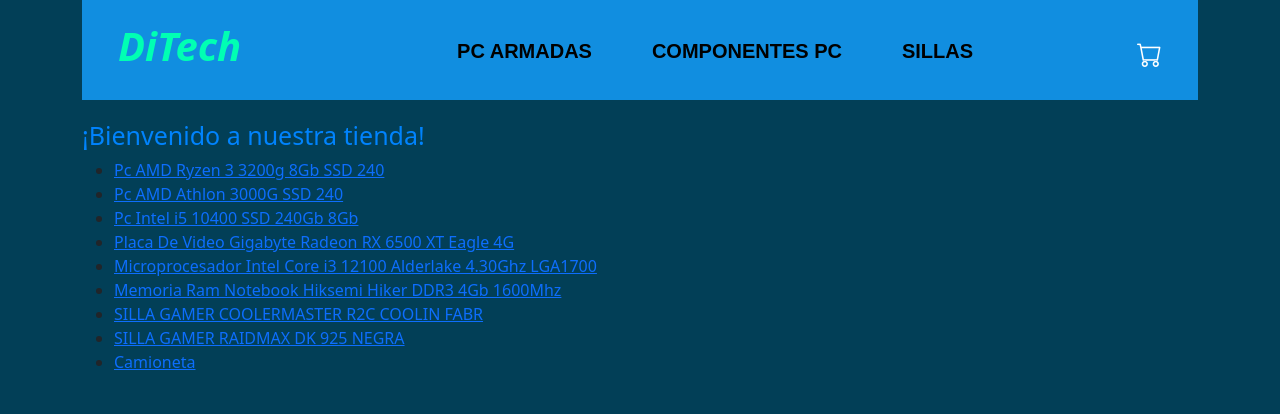
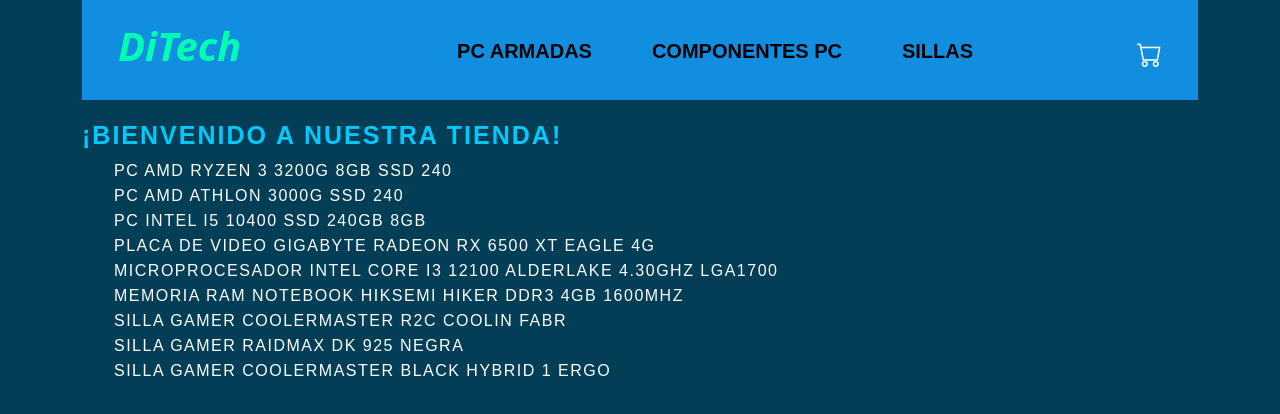
Before and after one commit to RodriColl/PreEntrega2Coll, a React (Vite) app: page / in a window 1280 px wide. Shown: the top 414 px of the page. Built offline with nearby package versions, Linux system fonts and the light colour scheme.

Commit message:
Estilos, orden por categoria

```diff
--- a/src/App.jsx
+++ b/src/App.jsx
@@ -1,6 +1,6 @@
 import React from 'react';
 import { BrowserRouter as Router, Routes, Route, BrowserRouter } from 'react-router-dom';
-import NavBar from './components/NavBar';
+import NavBar from './components/navBar';
 import ItemListContainer from './components/ItemListContainer';
 import ItemDetailContainer from './components/ItemDetailContainer';
 
@@ -10,8 +10,8 @@ function App() {
             <NavBar />
             <Routes>
                 <Route path="/" element={<ItemListContainer greeting="¡Bienvenido a nuestra tienda!" />} />
-                <Route path="/categoria/:id" element={<ItemListContainer />} />
-                <Route path="/item/:id" element={<ItemDetailContainer />} />
+                <Route path="/categoria/:categoryId" element={<ItemListContainer />} />
+                <Route path="/item/:itemId" element={<ItemDetailContainer />} />
             </Routes>
         </BrowserRouter>
     );
--- /dev/null
+++ b/src/components/ItemDetailContainer.css
@@ -0,0 +1,32 @@
+.nombreProducto {
+    font-size: 25px;
+    color: aqua;
+    text-transform: uppercase;
+}
+
+ul {
+    list-style-type: none;
+}
+
+.listado{
+    color: white;
+    text-decoration: none;
+    text-transform: uppercase;
+    font-family: 'Poppins', sans-serif;
+    font-weight: 500;
+    letter-spacing: 1.5px;
+}
+
+.listado:hover {
+    color: aqua;
+    text-decoration: underline;
+    transition: 0.3s;
+}
+
+div p {
+    color: white;
+}
+
+link {
+    color: white;
+}
--- a/src/components/ItemDetailContainer.jsx
+++ b/src/components/ItemDetailContainer.jsx
@@ -30,7 +30,7 @@ const ItemDetailContainer = () => {
         <div className="container">
             {itemDetail ? (
                 <>
-                    <h2>{itemDetail.name}</h2>
+                    <h2 className="nombreProducto">{itemDetail.name}</h2>
                     <p>{itemDetail.descripcion}</p>
                 </>
             ) : (
--- /dev/null
+++ b/src/components/ItemListContainer.css
@@ -0,0 +1,9 @@
+.saludo {
+    font-family: 'Poppins', sans-serif;
+    margin-top: 20px;
+    font-size: 25px;
+    color: #00cafd;
+    text-transform: uppercase;
+    letter-spacing: 2px;
+    font-weight: 600;
+}
--- a/src/components/ItemListContainer.jsx
+++ b/src/components/ItemListContainer.jsx
@@ -1,14 +1,15 @@
 import React, { useEffect, useState } from 'react';
 import { Link, useParams } from 'react-router-dom';
+import './ItemListContainer.css';
 
 const ItemListContainer = ({ greeting }) => {
-    const { categoriaId } = useParams();
+    const { categoryId } = useParams();
     const [items, setItems] = useState([]);
 
     useEffect(() => {
         const fetchData = async () => {
             const prodcutos = [
-                { id: 1, name: "Pc AMD Ryzen 3 3200g 8Gb SSD 240", categoria: "PC Armadas" },
+                { id: 1, name: "Pc AMD Ryzen 3 3200g 8Gb SSD 240", categoria: "PC Armadas" } ,
                 { id: 2, name: "Pc AMD Athlon 3000G SSD 240", categoria: "PC Armadas" },
                 { id: 3, name: "Pc Intel i5 10400 SSD 240Gb 8Gb", categoria: "PC Armadas" },
                 { id: 4, name: "Placa De Video Gigabyte Radeon RX 6500 XT Eagle 4G", categoria: "Componentes PC" },
@@ -16,18 +17,18 @@ const ItemListContainer = ({ greeting }) => {
                 { id: 6, name: "Memoria Ram Notebook Hiksemi Hiker DDR3 4Gb 1600Mhz", categoria: "Componentes PC" },
                 { id: 7, name: "SILLA GAMER COOLERMASTER R2C COOLIN FABR", categoria: "Sillas" },
                 { id: 8, name: "SILLA GAMER RAIDMAX DK 925 NEGRA", categoria: "Sillas" },
-                { id: 9, name: "Camioneta", categoria: "Sillas" },
+                { id: 9, name: "SILLA GAMER COOLERMASTER BLACK HYBRID 1 ERGO", categoria: "Sillas" },
             ];
 
-            const producto = categoriaId
-                ? prodcutos.filter(item => item.categoria === categoriaId)
+            const producto = categoryId
+                ? prodcutos.filter(item => item.categoria === categoryId)
                 : prodcutos;
 
             setItems(producto);
         };
 
         fetchData();
-    }, [categoriaId]);
+    }, [categoryId]);
 
     return (
         <div className="container">
@@ -35,7 +36,7 @@ const ItemListContainer = ({ greeting }) => {
             <ul>
                 {items.map(item => (
                     <li key={item.id}>
-                        <Link to={`/item/${item.id}`}>{item.name}</Link>
+                        <Link to={`/item/${item.id}`} className='listado'>{item.name}</Link>
                     </li>
                 ))}
             </ul>
--- a/src/components/cart.css
+++ b/src/components/cart.css
@@ -5,9 +5,3 @@
     margin-top: 20px;
     padding-right: 20px;
 }
-
-.saludo {
-    margin-top: 20px;
-    font-size: 25px;
-    color: #0083fd;
-}
--- a/src/components/navBar.jsx
+++ b/src/components/navBar.jsx
@@ -11,13 +11,13 @@ const NavBar = () => {
                 </div>
                 <ul className="nav_list">
                     <li>
-                        <Link to="/categoria/pc-armadas" className="nav_link">PC Armadas</Link>
+                        <Link to="/categoria/PC Armadas" className="nav_link">PC Armadas</Link>
                     </li>
                     <li>
-                        <Link to="/categoria/componentes-pc" className="nav_link">Componentes PC</Link>
+                        <Link to="/categoria/Componentes PC" className="nav_link">Componentes PC</Link>
                     </li>
                     <li>
-                        <Link to="/categoria/sillas-gamers" className="nav_link">Sillas</Link>
+                        <Link to="/categoria/Sillas" className="nav_link">Sillas</Link>
                     </li>
                 </ul>
                 <div>
--- a/src/main.jsx
+++ b/src/main.jsx
@@ -4,6 +4,8 @@ import App from './App.jsx'
 import 'bootstrap/dist/css/bootstrap.min.css';
 import './components/navBar.css'
 import './components/cart.css'
+import './components/ItemDetailContainer.css'
+import './components/ItemListContainer.css'
 
 
 createRoot(document.getElementById('root')).render(
```
Also changed, not shown: src/components/navBar.css (line endings or trailing spaces).
